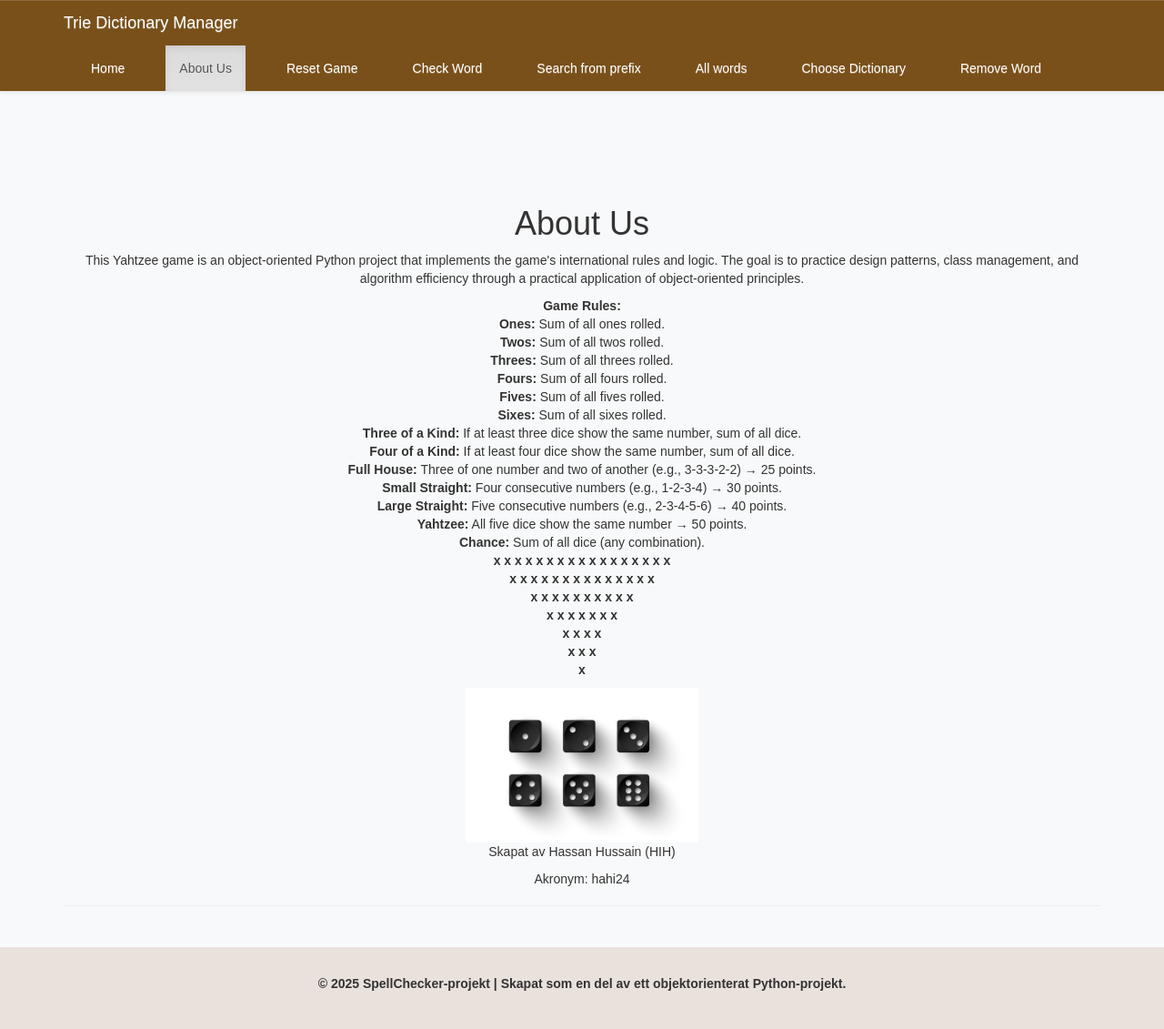
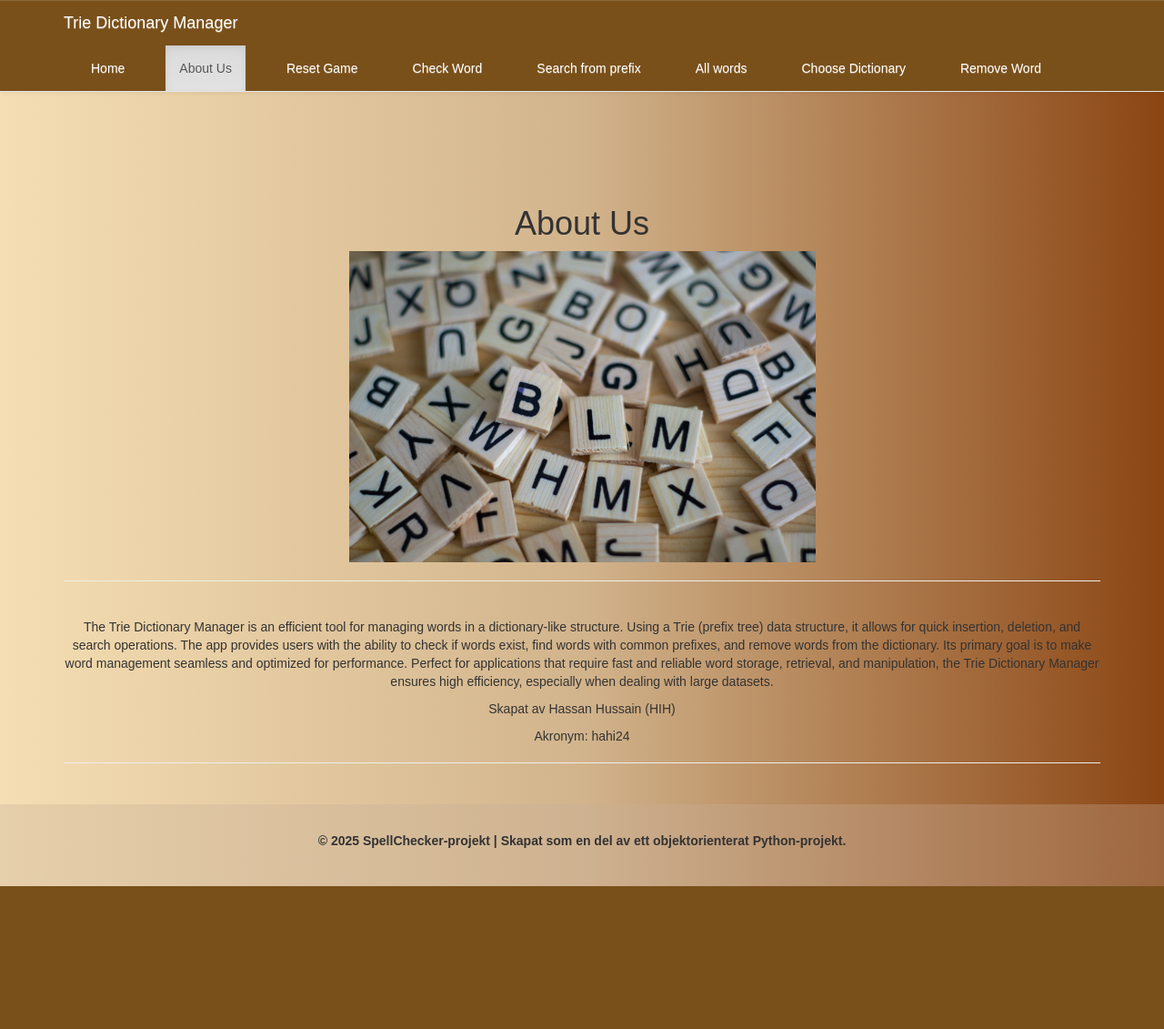
Before and after one commit to hihassan1998/spellManager, a Flask app: page /about in a window 1280 px wide. Shown: the whole page at 91% size. After the commit the page ends 974 px from the top, so only its background shows below. Run offline with Flask 3, Linux system fonts and the light colour scheme; some libraries are stand-ins or nearby versions.

Commit message:
adding styling changes

```diff
--- a/static/styles/style.css
+++ b/static/styles/style.css
@@ -8,8 +8,8 @@ body {
     display: flex;
     flex-direction: column;
     /* background-color: #c7ae9a51; */
-    background: #f8f9fa;
-
+    /* background: #f8f9fa; */
+    background: linear-gradient(to right, #F5DEB3, #D2B48C, #8B4513);
     padding-top: 4em !important;
     padding-bottom: 2em !important;
     font-family: Arial, sans-serif;
@@ -279,13 +279,14 @@ tr:hover {
     flex-direction: row;
     justify-content: space-around;
     align-items: center
-    /* gap: 50px; */
+        /* gap: 50px; */
 }
 
 .centered-container {
     display: flex;
     justify-content: center;
 }
+
 @media (max-width: 768px) {
     .game-contianer {
         display: flex;
--- a/templates/about.html
+++ b/templates/about.html
@@ -3,13 +3,22 @@
 <div class="container" role="main">
     <div class="page-header">
         <h1>About Us</h1>
+        <img src="{{ url_for('static',filename='img/words1.jpg') }}" class="img" style="width: 45%;
+        height: auto;" alt="home image">
+        <br>
+<hr>
+<br>
         <p>
-            This Yahtzee game is an object-oriented Python project that implements the game's international rules and
-            logic. The goal is to practice design patterns, class management, and algorithm efficiency through a
-            practical application of object-oriented principles.
+            The Trie Dictionary Manager is an efficient tool for managing words in a dictionary-like structure. Using a
+            Trie (prefix tree) data structure, it allows for quick insertion, deletion, and search operations. The app
+            provides users with the ability to check if words exist, find words with common prefixes, and remove words
+            from the dictionary. Its primary goal is to make word management seamless and optimized for performance.
+
+            Perfect for applications that require fast and reliable word storage, retrieval, and manipulation, the Trie
+            Dictionary Manager ensures high efficiency, especially when dealing with large datasets.
         </p>
 
-        <p id="">
+        <!-- <p id="">
             <strong>Game Rules:</strong><br>
             <strong>Ones:</strong> Sum of all ones rolled.<br>
             <strong>Twos:</strong> Sum of all twos rolled.<br>
@@ -28,14 +37,12 @@
             <strong>x x x x x x x x x x x x x x </strong> <br>
             <strong>x x x x x x x x x x </strong> <br>
             <strong>x x x x x x x </strong> <br>
-            <strong>x x x x  </strong> <br>
-            <strong>x x x  </strong> <br>
-            <!-- <strong>x x  </strong> <br> -->
-            <strong>x   </strong> <br>
-        </p>
+            <strong>x x x x </strong> <br>
+            <strong>x x x </strong> <br>
+            <strong>x </strong> <br>
+        </p> -->
 
-        <img src="{{ url_for('static',filename='img/dice.jpg') }}" width="256">
-
+        <!-- <img src="{{ url_for('static',filename='img/dice.jpg') }}" width="256"> -->
         <p>Skapat av Hassan Hussain (HIH)</p>
         <p>
             Akronym: hahi24
```
Also changed, not shown: templates/index.html (+9 -19 lines).
